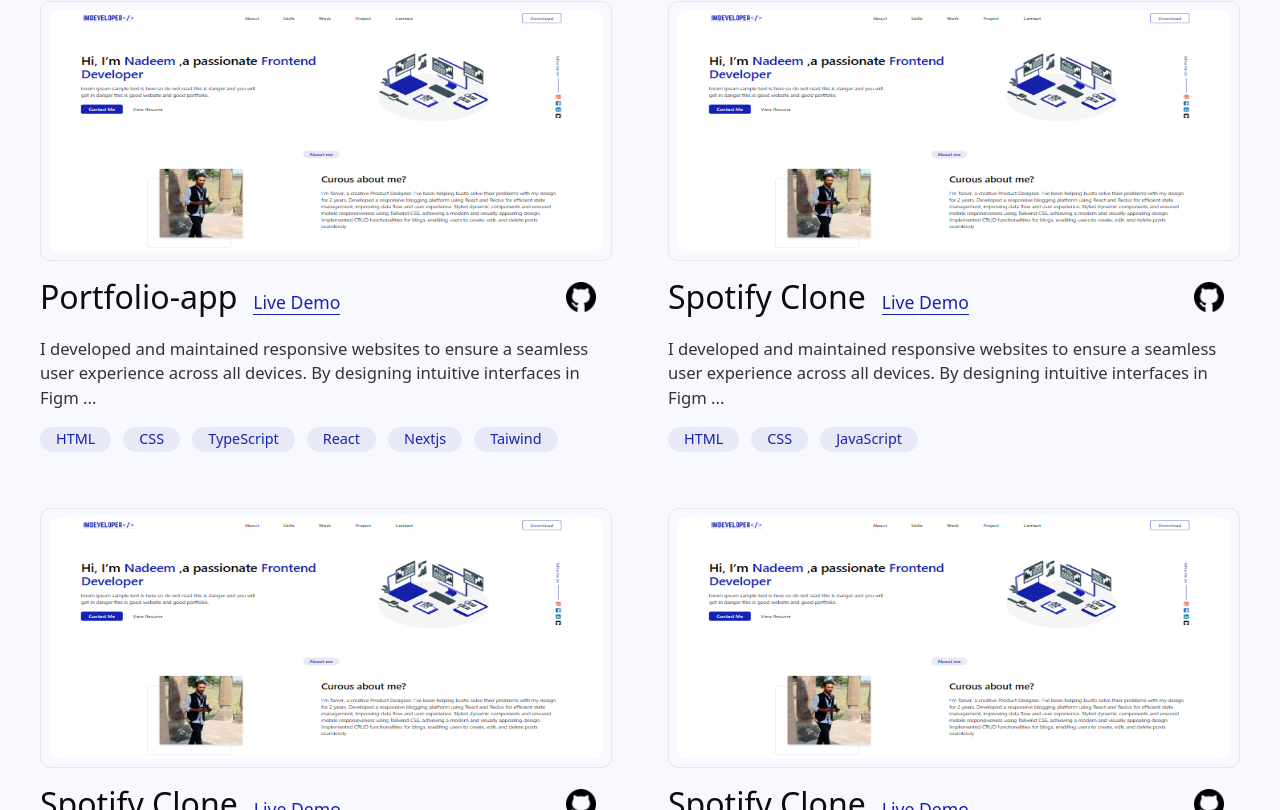
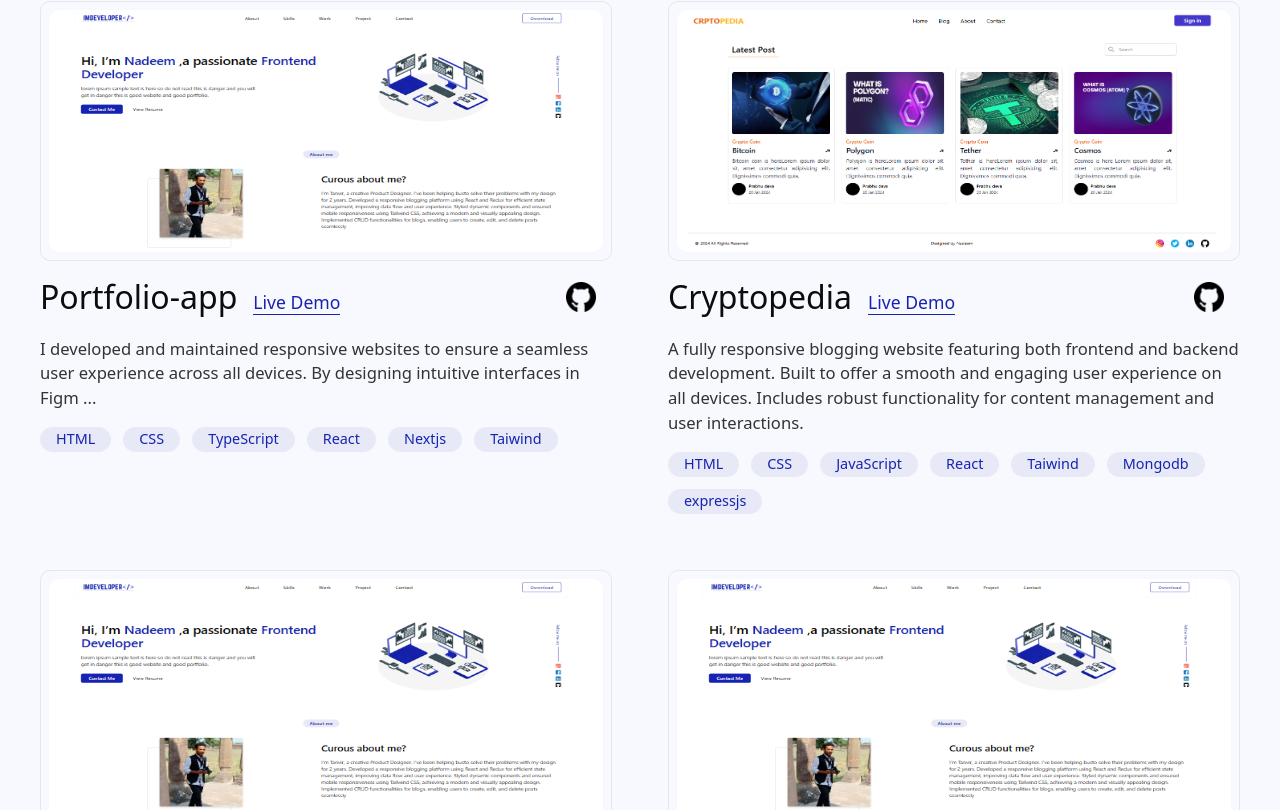
Before and after one commit to nadeemtadvi/Next-Portfolio-app, a Next.js app: page / in a window 1280 px wide. Shown: the part 2070-2880 px from the top of the page. Built offline with nearby package versions, Linux system fonts and the light colour scheme.

Commit message:
Add live links

```diff
--- a/src/components/ProjectSection.tsx
+++ b/src/components/ProjectSection.tsx
@@ -32,14 +32,14 @@
                   <div className="flex justify-between gap-5   mb-2 sm:mb-4">
                     <h4 className="text-titletext font-medium text-[1.2rem] md:text-[1.5rem] lg:text-[2rem] flex items-center">
                       <span>{item.title}</span>
-                      <Link href={item.LiveLink}>
+                      <Link href={item.LiveLink} target="_blank">
                         <span className="text-mainColor border-b border-mainColor font-medium ml-4 text-[1.1rem]">
                           Live Demo
                         </span>
                       </Link>
                     </h4>
                     <div className="self-center mr-4">
-                      <Link href={""}>
+                      <Link href={item.Link} target="_blank">
                         <Image
                           src={item.Github}
                           alt="logo"
--- a/src/constant/constant.ts
+++ b/src/constant/constant.ts
@@ -26,6 +26,7 @@
 import logo from "../assets/Images/LOGO/N-Dev  (1).png";
 import profile from "../assets/Images/Profile/Visit.jpg";
 import portfolio from "../assets/Images/Project/Screenshot 2024-10-28 231947.png";
+import cryptopedia from "../assets/Images/Project/Screenshot 2024-11-03 112611.png";
 import { IoCallOutline } from "react-icons/io5";
 import { MdOutlineEmail } from "react-icons/md";
 import { IoLocationOutline } from "react-icons/io5";
@@ -109,14 +110,14 @@
         "I developed and maintained responsive websites to ensure a seamless user experience across all devices. By designing intuitive interfaces in Figm ...",
     },
     {
-      image: portfolio,
-      Link: "",
-      LiveLink: "",
+      image: cryptopedia,
+      Link: "https://github.com/nadeemtadvi/Cryptopedia-Backend",
+      LiveLink: "https://cryptopedia-update.netlify.app/",
       Github: git,
-      title: "Spotify Clone",
-      button: ["HTML", "CSS", "JavaScript"],
+      title: "Cryptopedia",
+      button: ["HTML", "CSS", "JavaScript", "React", "Taiwind","Mongodb", "expressjs", ],
       subtitle:
-        "I developed and maintained responsive websites to ensure a seamless user experience across all devices. By designing intuitive interfaces in Figm ...",
+      "A fully responsive blogging website featuring both frontend and backend development. Built to offer a smooth and engaging user experience on all devices. Includes robust functionality for content management and user interactions."
     },
     {
       image: portfolio,
```
Also changed, not shown: src/assets/Images/Project/Screenshot 2024-11-03 112611.png (added).
